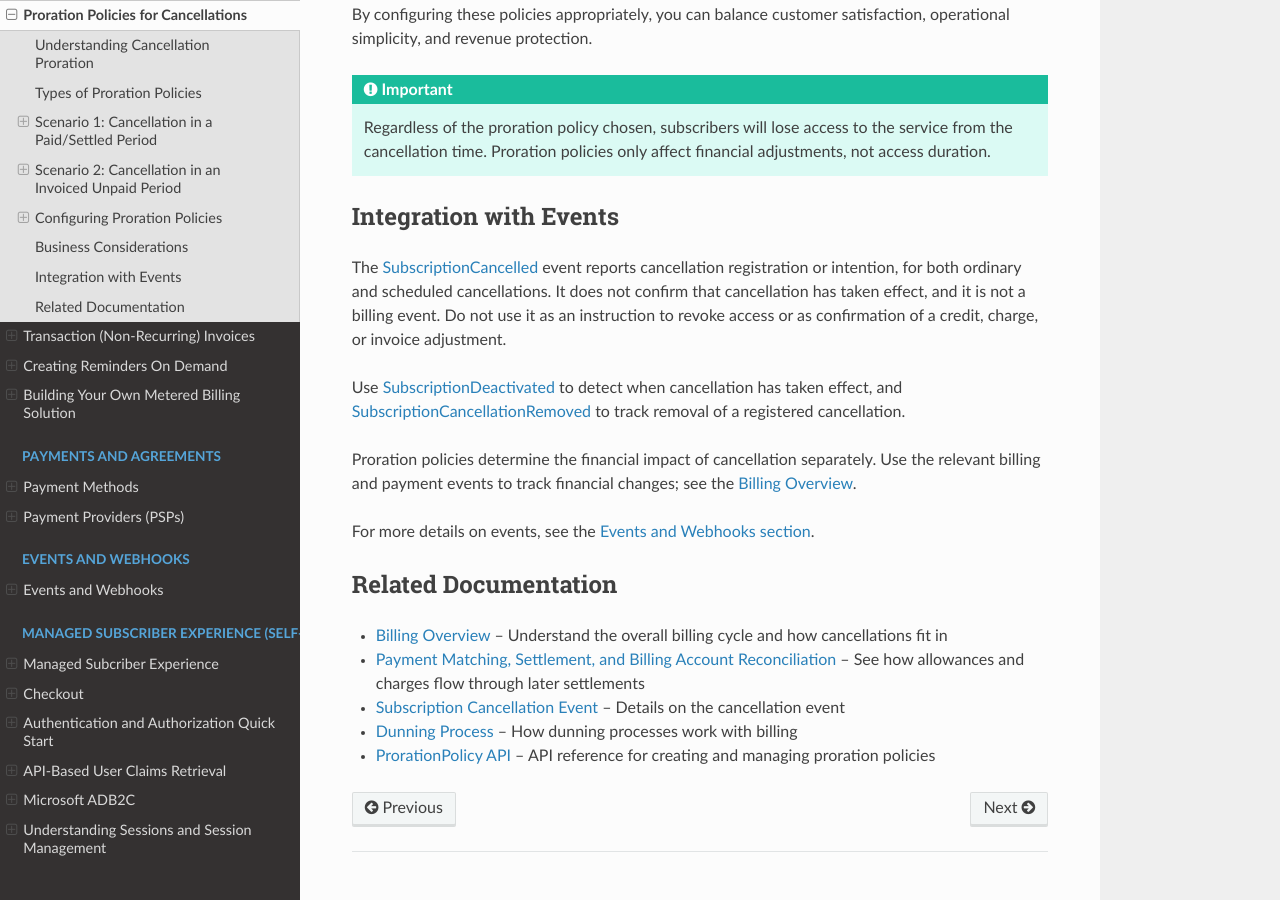
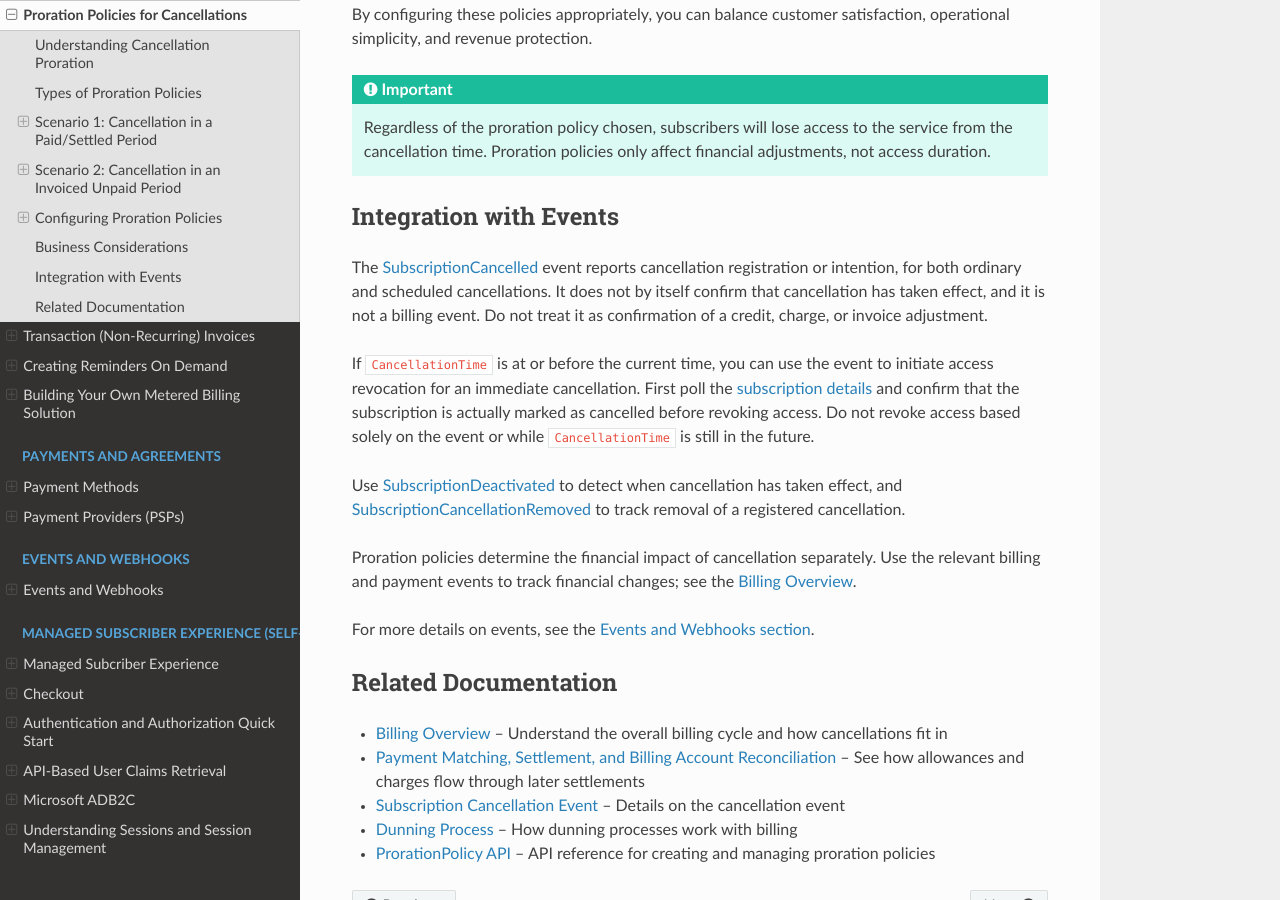
Before and after one commit to infosoftas/info-subscription-doc, a Sphinx documentation site: the page built from source/billing/proration-policies.rst, in a window 1280 px wide and 900 px high, scrolled down 6818 px. Built offline with Sphinx 7.4.7 and the Read the Docs theme 3.1.0, drawn with Linux system fonts in a browser that asks for light colours; formulas are drawn with MathJax 3.

Commit message:
Clarify verified immediate cancellations and cancellation cause text
Co-authored-by: esbenbach <1378302+esbenbach@users.noreply.github.com>

```diff
--- a/source/billing/billingcycle.rst
+++ b/source/billing/billingcycle.rst
@@ -199,7 +199,7 @@ For a worked, end-to-end example of using this hybrid model to build usage-based
 
 11. **Subscription Cancellation**
 	- If payment is not received after reminders, the subscription may be cancelled.
-	- Integration: Use :ref:`SubscriptionCancelled <subscription-cancelled-event>` for registration-related actions, such as notifying users that a cancellation has been registered. Use :ref:`SubscriptionDeactivated <subscription-deactivated-event>` to revoke access or clean up resources when cancellation takes effect, not ``SubscriptionCancelled``.
+	- Integration: Use :ref:`SubscriptionCancelled <subscription-cancelled-event>` for registration-related actions, such as notifying users that a cancellation has been registered. Use :ref:`SubscriptionDeactivated <subscription-deactivated-event>` to revoke access or clean up resources when cancellation takes effect. For immediate cancellations, you can also act on ``SubscriptionCancelled`` after verifying the subscription's cancelled status as described in :ref:`Proration Policies for Cancellations <proration-policies>`; do not clean up based on registration alone.
 	- For details on how cancellations affect billing and proration, see :ref:`Proration Policies for Cancellations <proration-policies>`.
 
 12. **End**
--- a/source/billing/proration-policies.rst
+++ b/source/billing/proration-policies.rst
@@ -325,7 +325,9 @@ By configuring these policies appropriately, you can balance customer satisfacti
 Integration with Events
 =======================
 
-The :ref:`SubscriptionCancelled <subscription-cancelled-event>` event reports cancellation registration or intention, for both ordinary and scheduled cancellations. It does not confirm that cancellation has taken effect, and it is not a billing event. Do not use it as an instruction to revoke access or as confirmation of a credit, charge, or invoice adjustment.
+The :ref:`SubscriptionCancelled <subscription-cancelled-event>` event reports cancellation registration or intention, for both ordinary and scheduled cancellations. It does not by itself confirm that cancellation has taken effect, and it is not a billing event. Do not treat it as confirmation of a credit, charge, or invoice adjustment.
+
+If ``CancellationTime`` is at or before the current time, you can use the event to initiate access revocation for an immediate cancellation. First poll the :api-ref:`subscription details </Subscription/get_subscription__id_>` and confirm that the subscription is actually marked as cancelled before revoking access. Do not revoke access based solely on the event or while ``CancellationTime`` is still in the future.
 
 Use :ref:`SubscriptionDeactivated <subscription-deactivated-event>` to detect when cancellation has taken effect, and :ref:`SubscriptionCancellationRemoved <subscription-cancellation-removed-event>` to track removal of a registered cancellation.
 
--- a/source/events/types/subscription.rst
+++ b/source/events/types/subscription.rst
@@ -63,7 +63,7 @@ Cancellation Details
 The event includes the following consumer-visible cancellation details:
 
 * ``CancellationType`` – The type of cancellation registered.
-* ``CancellationCause`` – The reason for the cancellation.
+* ``CancellationCause`` – A text field describing the reason for cancellation. In some cases, this text is user-provided.
 * ``CancellationTime`` – The time at which the cancellation takes effect. For cancellation at renewal, this is the subscription end time.
 
 .. note::
```
